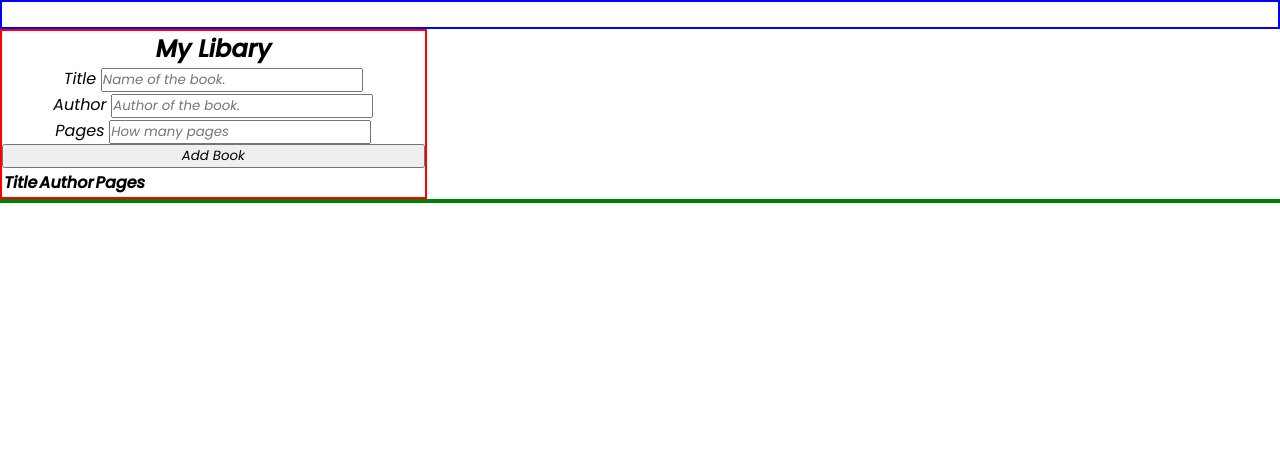
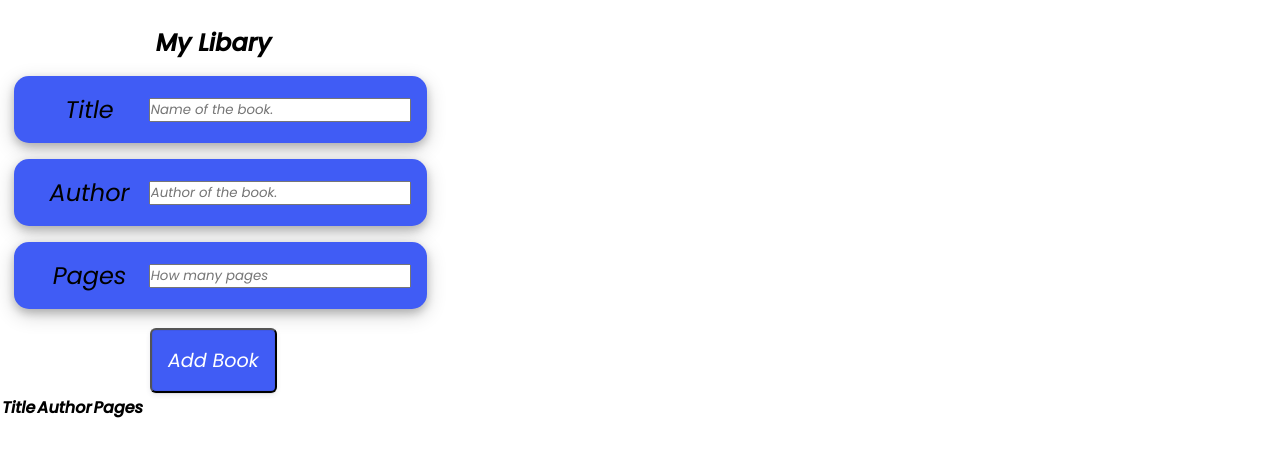
Before and after one commit to LittleCanOpener/MyLibrary, a plain HTML site: page index.html in a window 1280 px wide. Drawn offline with Linux system fonts and the light colour scheme.

Commit message:
adding styling to the project

```diff
--- a/assets/css/style.css
+++ b/assets/css/style.css
@@ -5,34 +5,57 @@
     padding: 0;
     font-family: Poppins, sans-serif;
 }
-header {
-    border: solid blue 2px;
-}
 main {
     display: grid;
     align-items: baseline;
     text-align: center;
     grid-template-columns: 1fr 2fr;
 }
-.libary {
-    align-content: center;
-    border: solid red 2px;
+/*Table Style*/
+
+.form-container {
+    display: grid;
+    align-items: baseline;
+    text-align: center;
+    grid-template-columns: 1fr 2fr;
+    align-items: center;
+    margin-top: 1em;
+    margin-left: 0.9em;
+    box-shadow: 0 4px 8px 0 rgba(0, 0, 0, 0.2), 0 6px 20px 0 rgba(0, 0, 0, 0.19);
+    padding: 16px;
+    background-color: #405cf5;
+    border-radius: 15px;
 }
-form {
-    display: grid;
+label {
+    font-size: 1.5em;
+}
+/*Submit button*/
+.submit {
+    margin-top: 1em;
+    font-size: 1.2em;
+    background-color: #405cf5;
+    color: white;
+    border-radius: 6px;
+    box-shadow: rgba(50, 50, 93, .1) 0 0 0 1px inset,rgba(50, 50, 93, .1) 0 2px 5px 0,rgba(0, 0, 0, .07) 0 1px 1px 0;
+    transform: translateZ(0);
+    transition: all .2s,box-shadow .08s ease-in;
+    user-select: none;
+    -webkit-user-select: none;
+    touch-action: manipulation;
+    padding: 16px;
 }
 
-/*Table Style*/
-.table-display {
-    display: grid;
-    grid-template-rows: 1fr;
-    text-align: center;
+.submit:disabled {
+    cursor: default;
 }
-tr {
-    border: solid red 2px;
-    justify-content: space-between;
+.submit:focus {
+    box-shadow: #3c4fe0 0 0 0 1.5px inset, rgba(45, 35, 66, .4) 0 2px 4px, rgba(45, 35, 66, .3) 0 7px 13px -3px, #3c4fe0 0 -3px 0 inset;
 }
-
-footer {
-    border: solid green 2px;
+.submit:hover {
+    box-shadow: rgba(45, 35, 66, .4) 0 4px 8px, rgba(45, 35, 66, .3) 0 7px 13px -3px, #3c4fe0 0 -3px 0 inset;
+    transform: translateY(-2px);
 }
+.submit:active {
+    box-shadow: #3c4fe0 0 3px 7px inset;
+    transform: translateY(2px);
+}
```
Also changed, not shown: assets/js/script.js (+3 -7 lines).
